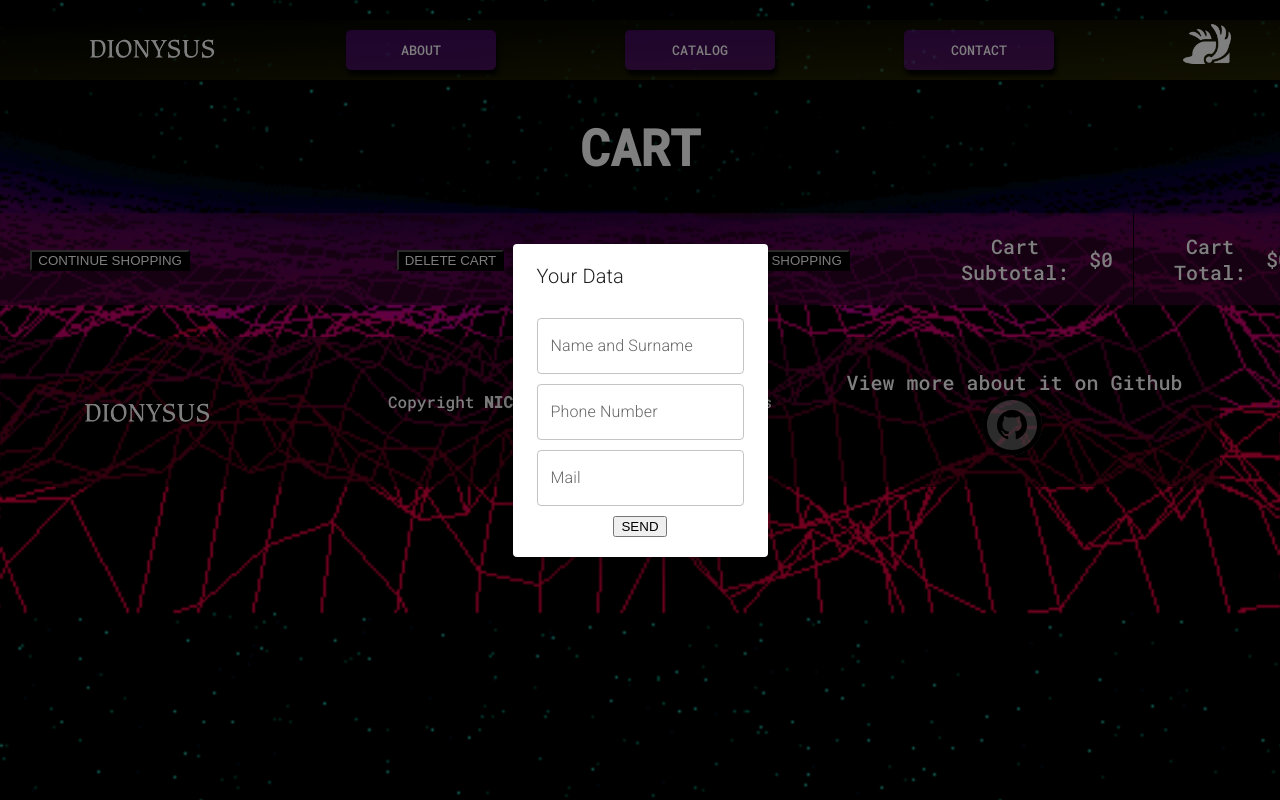
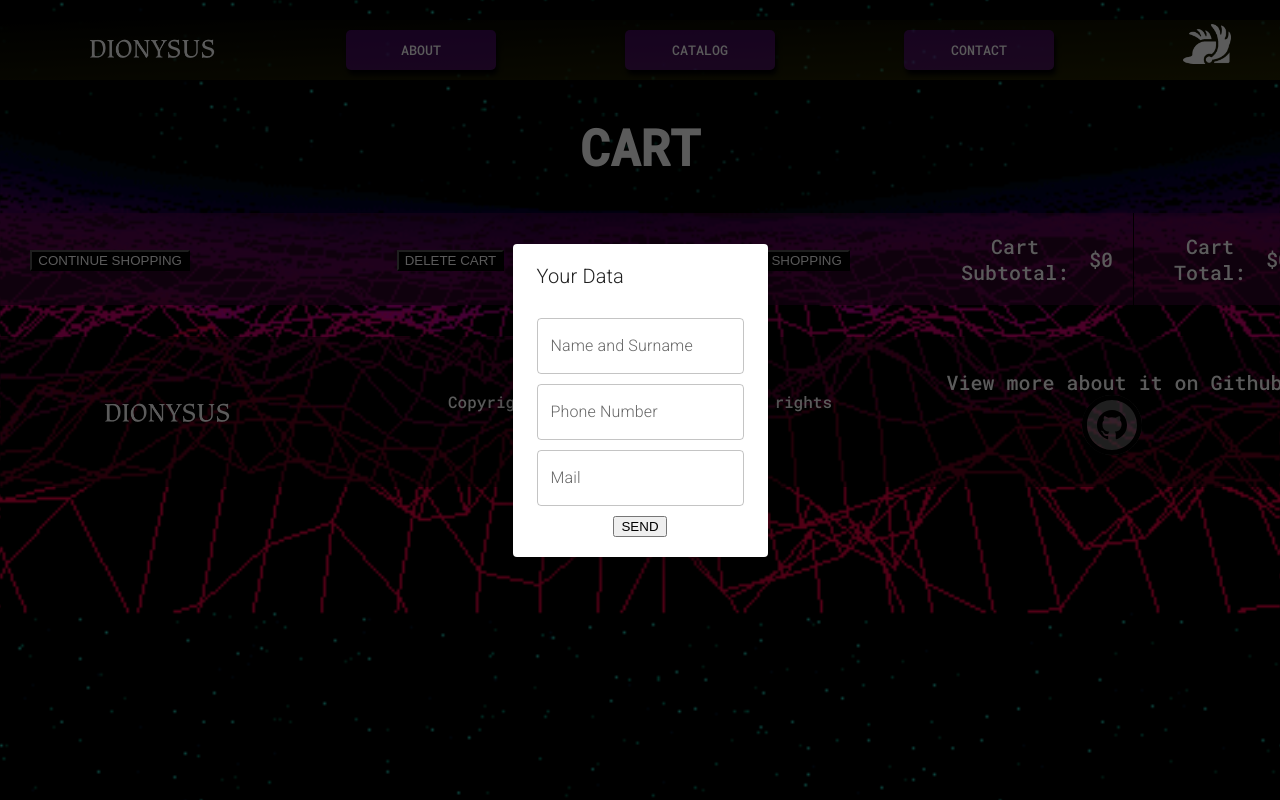
Before and after one commit to Eskaicito/project-dionysus, a React (Create React App) app: page /cart in a window 1280 px wide. Both pictures are taken after a click on the button "END SHOPPING". Shown: the top 800 px of the page. Built offline with nearby package versions, Linux system fonts and the light colour scheme; a web font is replaced by a local one.

Commit message:
fixed some css

```diff
--- a/src/components/Catalog/Catalog.css
+++ b/src/components/Catalog/Catalog.css
@@ -22,6 +22,7 @@
     border-radius: 2px;
     width: 70px;
     height: 30px;
+    font-family:'Roboto Mono', monospace;
 }
 .catalog-item button a{
     color: rgb(255, 255, 255);
--- a/src/components/Footer/Footer.css
+++ b/src/components/Footer/Footer.css
@@ -1,5 +1,5 @@
 .footer{
-    width: 100vw;
+    width: 100%;
     background-color: rgba(0, 0, 0, 0.563);
     height: 150px;
     color: white;
--- a/src/components/ItemCount/ItemCount.css
+++ b/src/components/ItemCount/ItemCount.css
@@ -13,6 +13,7 @@
     margin-right: 10px;
 }
 .counter button{
+    font-family:'Roboto Mono', monospace;
     margin-left: 5px;
     margin-right: 5px;
     color: white;
--- a/src/components/Items/Items.css
+++ b/src/components/Items/Items.css
@@ -23,6 +23,7 @@
     text-decoration: none;
     height: 25px;
     width: 70px;
+    font-family:'Roboto Mono', monospace;
 }
 
 .card-item button a {
--- a/src/components/ItemsDetail/ItemsDetail.css
+++ b/src/components/ItemsDetail/ItemsDetail.css
@@ -26,3 +26,12 @@
     width: 100%;
     height: auto;
 }
+.detail-button{
+    margin-top: 5px;
+    margin-bottom: 5px;
+}
+.detail-button button{
+    font-family:'Roboto Mono', monospace;
+    background-color: black;
+    color: white;
+}
--- a/src/components/ItemsDetail/ItemsDetail.js
+++ b/src/components/ItemsDetail/ItemsDetail.js
@@ -21,8 +21,12 @@ const ItemsDetail = ({ data }) => {
                             <p>{data.cont}</p>
                         </div>
                         <ItemCount stock={data.stock} data={data} />
-                        <Link to={`/cart`} ><button>FINISH SHOPPING</button></Link>
-                        <Link to={`/catalog`} ><button>GO BACK</button></Link>
+                        <div className='detail-button'>
+                            <Link to={`/cart`} ><button>FINISH SHOPPING</button></Link>
+                        </div>
+                        <div className='detail-button'>
+                            <Link to={`/catalog`} ><button>GO BACK</button></Link>
+                        </div>
                     </div>
                 </Grid>
             </Grid>
--- a/src/components/ItemsListContainer/ItemsListContainer.js
+++ b/src/components/ItemsListContainer/ItemsListContainer.js
@@ -13,20 +13,13 @@ const ItemsListContainer = () => {
     const { category } = useParams();
 
     const filteredCategory = (array) => {
+        //eslint-disable-next-line
         array.map( (item) => {
-            //eslint-disable-next-line
-            if (item.category == category) {
+            if (item.category === category) {
                 return setProductos(productos => [...productos, item])
             }
         })
     }
-
-    /*const getProductos = () => {
-        return new Promise((resolve, reject) => {
-                resolve(products);
-        });
-    }*/
-
 
     useEffect(() => {
         getProductsFirestore()
--- /dev/null
+++ b/src/components/Modal/Modal.css
@@ -0,0 +1,4 @@
+.modal{
+    font-family:'Roboto Mono', monospace;
+    background-color: rgba(0, 0, 0, 0.284);
+}
--- a/src/components/Modal/Modal.js
+++ b/src/components/Modal/Modal.js
@@ -1,10 +1,11 @@
 import Dialog from '@mui/material/Dialog';
 import DialogContent from '@mui/material/DialogContent';
 import DialogTitle from '@mui/material/DialogTitle';
+import './Modal.css'
 
 const Modal = ({children, title, open, handleClose}) => {
     return (
-            <Dialog onClose={handleClose} open={open}>
+            <Dialog onClose={handleClose} open={open} className='modal'>
                 <DialogTitle>{title}</DialogTitle>
                 <DialogContent>
                     {children}
```
